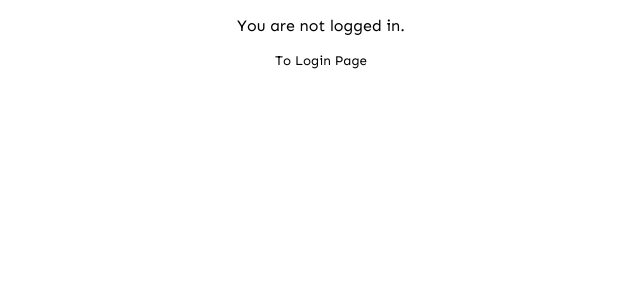
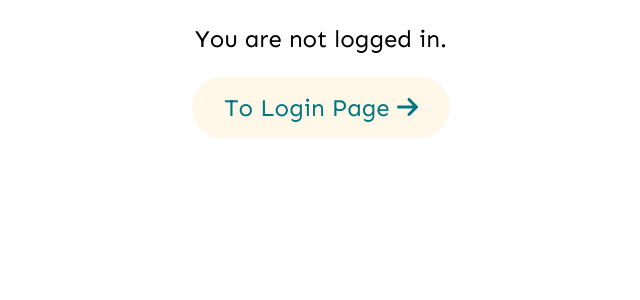
Before and after one commit to MetaU-25-Find-a-Friend/Find-a-Friend, a React (Vite) app in the folder frontend/: page / in a window 1280 px wide. Shown: the top 300 px of the page, without its empty margins (319-959 px from the left). Built offline with nearby package versions, Linux system fonts and the light colour scheme; no server answers.

Commit message:
style logged out message

```diff
--- a/frontend/src/components/Dashboard.tsx
+++ b/frontend/src/components/Dashboard.tsx
@@ -3,7 +3,7 @@ import { useUser } from "../contexts/UserContext";
 import { useNavigate } from "react-router-dom";
 import { logout } from "../utils";
 import { FontAwesomeIcon } from "@fortawesome/react-fontawesome";
-import { faUser, faChevronDown } from "@fortawesome/free-solid-svg-icons";
+import { faUser, faChevronDown, faArrowRight } from "@fortawesome/free-solid-svg-icons";
 import { useState } from "react";
 
 // Landing page; allows navigating to profile, map, etc.
@@ -26,9 +26,9 @@ const Dashboard = () => {
                     You are not logged in.
                 </p>
                 <button
-                    className={styles.loginButton}
+                    className={styles.button}
                     onClick={() => navigate("/login")}>
-                    To Login Page
+                    To Login Page <FontAwesomeIcon icon={faArrowRight}></FontAwesomeIcon>
                 </button>
             </main>
         );
--- a/frontend/src/components/SignupForm.tsx
+++ b/frontend/src/components/SignupForm.tsx
@@ -24,7 +24,7 @@ const SignupForm = () => {
             console.log(message);
         } else {
             // after successful creation, redirect user
-            navigate("/");
+            navigate("/login");
         }
     };
 
--- a/frontend/src/css/Dashboard.module.css
+++ b/frontend/src/css/Dashboard.module.css
@@ -3,17 +3,12 @@
     flex-flow: column nowrap;
     justify-content: flex-start;
     align-items: center;
+    font-size: 24px;
 }
 
 .loggedOutMessage {
     text-align: center;
-}
-
-.loginButton {
-    background-color: transparent;
-    border: none;
-    font-family: inherit;
-    color: inherit;
+    font-size: inherit;
 }
 
 .grid {
```
